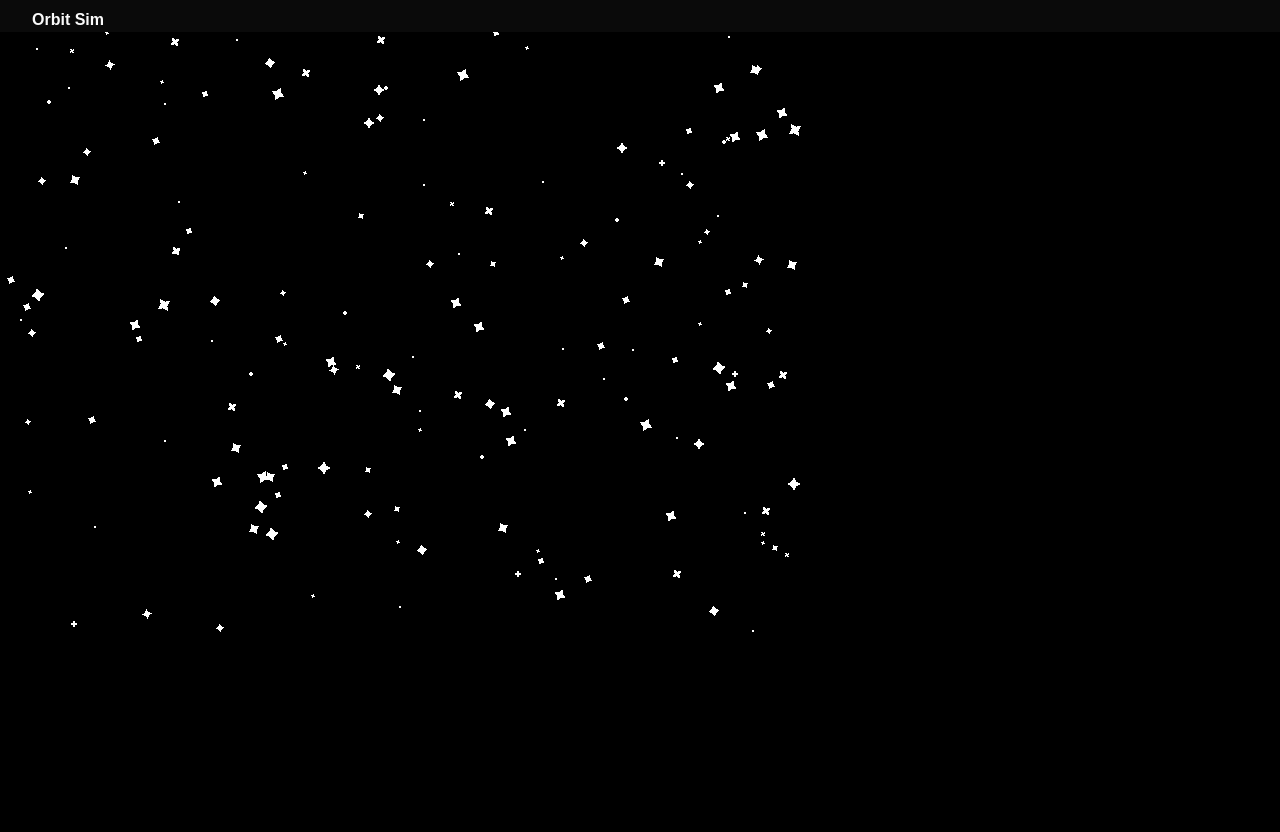
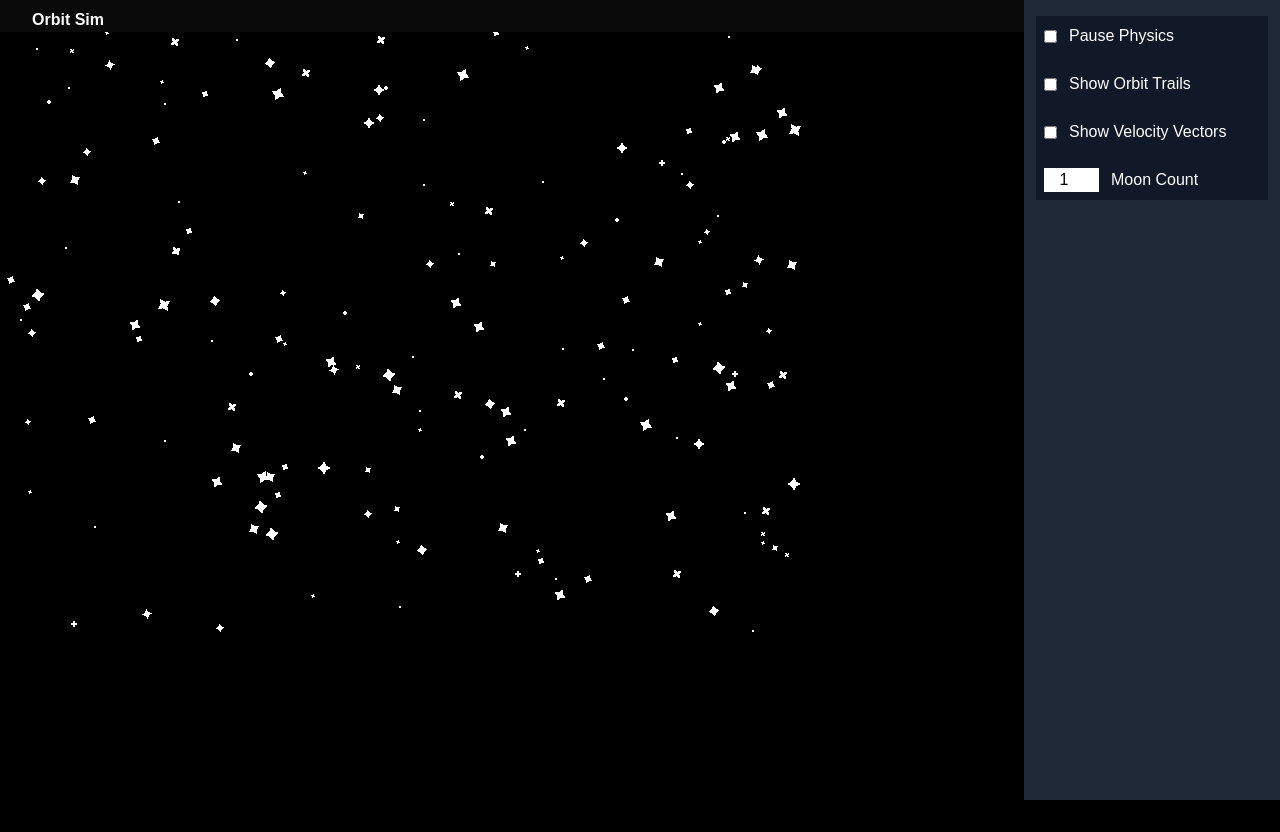
Before and after one commit to parker-buckley/pixijs-simulations, a Next.js app: page / in a window 1280 px wide. Built offline with nearby package versions, Linux system fonts and the light colour scheme; no server answers.

Commit message:
Add input fields for all of the sandbox settings

```diff
--- a/components/OrbitSim.tsx
+++ b/components/OrbitSim.tsx
@@ -1,9 +1,10 @@
-import React, { useEffect, useRef } from "react";
+import React, { useEffect, useRef, useState } from "react";
 import * as PIXI from "pixi.js";
 
 const OrbitSim = () => {
   const pixiContainerRef = useRef<HTMLDivElement | null>(null); // Ref for container
   const appRef = useRef<PIXI.Application | null>(null);
+  const [ numMoons, setNumMoons ] = useState<number>(1);
 
   /*
     CONSTANTS
@@ -13,8 +14,20 @@ const OrbitSim = () => {
   const orbitingBodies: PIXI.Sprite[] = [];
   const velocityVectors: {x: number, y:number}[] = []
   const NUM_STARS = 200;
-  const NUM_MOONS = 5;
+  const NUM_MOONS = numMoons;
   let runPhysics = true;
+  let showVelocityVectors = false;
+  let showOrbitTrails = false;
+
+  const toggleRunPhysics = () => {
+    runPhysics = !runPhysics;
+  }
+  const toggleShowVelocityVectors = () => {
+    showVelocityVectors = !showVelocityVectors;
+  }
+  const toggleShowOrbitTrails = () => {
+    showOrbitTrails = !showOrbitTrails;
+  }
 
   const calculateOrbit = (orbitVelocityVector: {x: number, y:number}, orbitingBody: PIXI.Sprite, fixedBody: PIXI.Sprite) => {
     // Compute vector to Earth
@@ -47,6 +60,9 @@ const OrbitSim = () => {
     , fixedBody: PIXI.Sprite
     , pixiGraphics: PIXI.Graphics
   ) => {
+
+    if( !showOrbitTrails ) return;
+
     const tempSprite = new PIXI.Sprite();
     tempSprite.x = orbitingBody.x;
     tempSprite.y = orbitingBody.y;
@@ -127,7 +143,7 @@ const OrbitSim = () => {
 
     for( let i = 0; i < NUM_MOONS; i++ ) {
       const moon = new PIXI.Sprite(moonTexture);
-      moon.setSize( screen.width / 10 / Math.round( Math.random() * 4 ) );
+      moon.setSize( screen.width / 10 / (Math.round( (Math.random() ) * 4 ) ) + 1);
       moon.y = appContainer.y + 150 + Math.round( Math.random() * 200);
       moon.x = appContainer.x + 150 + Math.round( Math.random() * 200);
       appContainer.addChild(moon);
@@ -162,7 +178,7 @@ const OrbitSim = () => {
         orbitingBody.cursor = 'pointer';
         orbitingBody.on('pointerdown', (event) => {
           orbitPathGraphics.clear();
-          runPhysics = false;
+          toggleRunPhysics();
           dragTarget = orbitingBody;
 
           if (dragTarget) {
@@ -174,8 +190,8 @@ const OrbitSim = () => {
           if (dragTarget) {
             orbitPathGraphics.clear();
             for( let i = 0; i < orbitingBodies.length; i++ ) {
+              drawVelocityVectors( velocityVectorGraphics );
               drawOrbitPaths( 2000, velocityVectors[i], orbitingBodies[i], earth, orbitPathGraphics );
-              drawVelocityVectors( velocityVectorGraphics );
             }
             dragTarget.parent.toLocal(event.global, undefined, dragTarget.position );
           }
@@ -183,7 +199,7 @@ const OrbitSim = () => {
       }
 
       appRef.current.stage.on('pointerup', () => {
-        runPhysics = true;
+        toggleRunPhysics();
 
         if (dragTarget)
           {
@@ -196,16 +212,18 @@ const OrbitSim = () => {
 
   const drawVelocityVectors = ( velocityVectorGraphics: PIXI.Graphics ) => {
     velocityVectorGraphics.clear();
+
+    if( showVelocityVectors ) {
       for( let i = 0; i < orbitingBodies.length; i++ ) {
-
         const velocityVector = velocityVectors[i];
 
+        velocityVectorGraphics.moveTo( orbitingBodies[i].position.x, orbitingBodies[i].position.y );
         velocityVectorGraphics.stroke({ width: 3, color: 'green' });
-      velocityVectorGraphics.moveTo( orbitingBodies[i].position.x, orbitingBodies[i].position.y );
         velocityVectorGraphics.lineTo(
           orbitingBodies[i].x + velocityVector.x * 50
           , orbitingBodies[i].y + velocityVector.y * 50
         );
+      }
     }
   }
 
@@ -246,14 +264,14 @@ const OrbitSim = () => {
 
         app.ticker.add((time) =>
           {
+            drawVelocityVectors( velocityVectorGraphics );
             for( let i = 0; i < orbitingBodies.length; i ++ ) {
               if( runPhysics ) {
-                drawVelocityVectors( velocityVectorGraphics );
                 calculateOrbit( velocityVectors[i], orbitingBodies[i], earth);
                 orbitingBodies[i].rotation -= 0.005 * time.deltaTime;
-                earth.rotation -= 0.01 * time.deltaTime;
               }
             }
+            earth.rotation -= 0.01 * time.deltaTime;
         });
       }
     }
@@ -266,9 +284,61 @@ const OrbitSim = () => {
         appRef.current = null;
       }
     };
-  }, [ pixiContainerRef, appRef ]);
+  }, [ pixiContainerRef, appRef, numMoons, setNumMoons ]);
 
-  return <div ref={pixiContainerRef} className="h-screen"/>;
+  return (
+    <div ref={pixiContainerRef} className="h-screen">
+      <aside id="default-sidebar" className="fixed right-0 top-0 z-40 w-64 h-screen transition-transform -translate-x-full sm:translate-x-0" aria-label="Sidebar">
+        <div className="h-full px-3 py-4 overflow-y-auto bg-gray-800">
+            <ul className="space-y-2 font-medium bg-gray-900">
+              <li>
+                  <a href="#" className="flex items-center p-2 text-white rounded-lg hover:bg-black group">
+                    <input
+                      type="checkbox"
+                      id="pause-physics-checkbox"
+                      onChange={() => {toggleRunPhysics()}}
+                    >
+                    </input><span className="ms-3">Pause Physics</span>
+                  </a>
+              </li>
+              <li>
+                  <a href="#" className="flex items-center p-2 text-white rounded-lg hover:bg-black group">
+                    <input
+                      type="checkbox"
+                      id="orbit-trails-checkbox"
+                      onChange={()=>{ toggleShowOrbitTrails()}}
+                    ></input><span className="ms-3">Show Orbit Trails</span>
+                  </a>
+              </li>
+              <li>
+                  <a href="#" className="flex items-center p-2 text-white rounded-lg hover:bg-black group">
+                    <input
+                      type="checkbox"
+                      id="velocity-vectors-checkbox"
+                      onChange={()=>{ toggleShowVelocityVectors();}}
+                    ></input><span className="ms-3">Show Velocity Vectors</span>
+                  </a>
+              </li>
+              <li>
+                  <a href="#" className="flex items-center p-2 text-white rounded-lg hover:bg-black group">
+                    <input
+                      type="number"
+                      id="num-moons"
+                      className="text-black text-center"
+                      max={10}
+                      min={1}
+                      defaultValue={NUM_MOONS}
+                      onChange={(event)=>{ setNumMoons( Number(event.currentTarget.value) )}}
+                    >
+                      </input>
+                    <span className="ms-3">Moon Count</span>
+                  </a>
+              </li>
+            </ul>
+        </div>
+      </aside>
+    </div>
+  );
 };
 
 export default OrbitSim;
```
Lines whose indentation alone changed are shown as unchanged.
